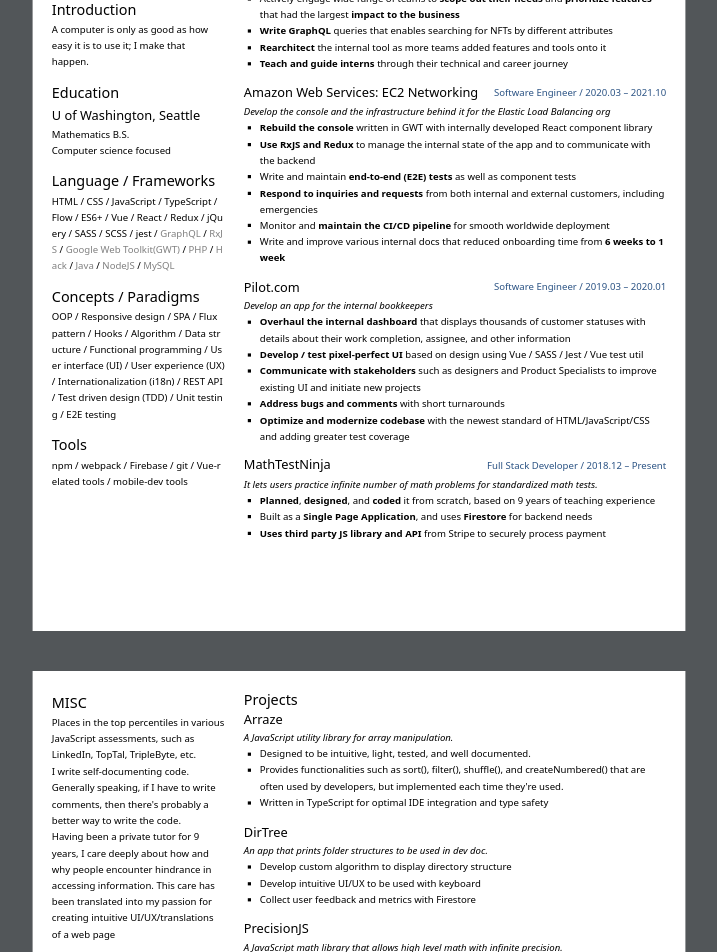
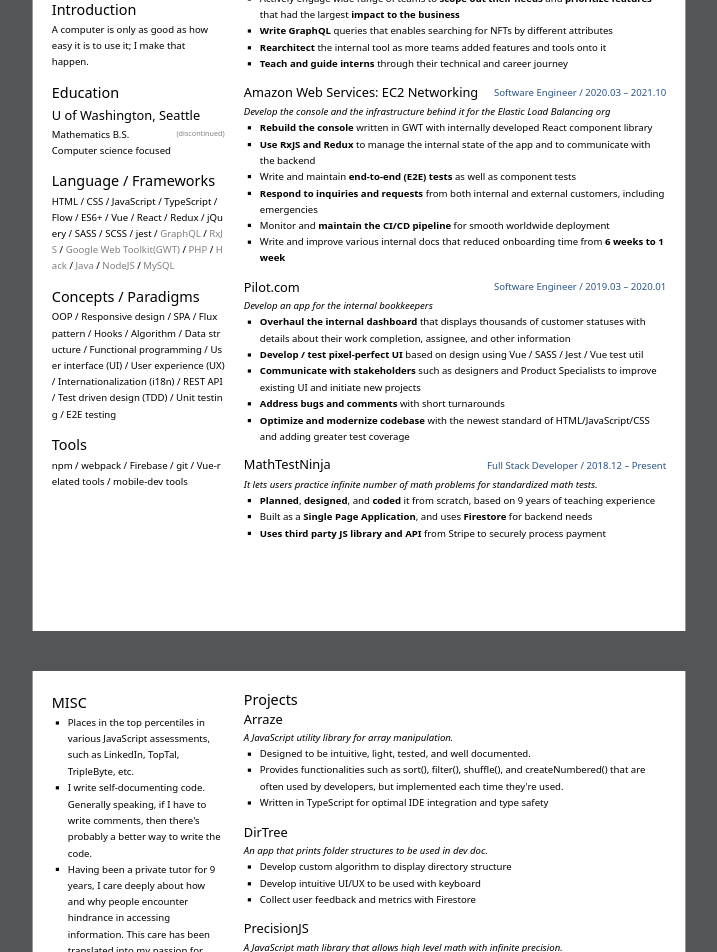
Before and after one commit to jko206/jko-dev, a Vue app: page / in a window 1280 px wide. Shown: the part 480-1432 px from the top of the page, without its empty margins (281-998 px from the left). Built offline with nearby package versions, Linux system fonts and the light colour scheme.

Commit message:
revise and add styles

```diff
--- a/src/App.vue
+++ b/src/App.vue
@@ -50,7 +50,10 @@
           <h2>Education</h2>
           <h3>U of Washington, Seattle</h3>
           <ul class="plain-list">
-            <li>Mathematics B.S.</li>
+            <li class="flex justify-between">
+              <span>Mathematics B.S.</span>
+              <span class="small-text">(discontinued)</span>
+            </li>
             <li>Computer science focused</li>
           </ul>
         </div>
@@ -262,7 +265,7 @@
       <div class="col-1">
         <div class="section">
           <h2>MISC</h2>
-          <ul class="hash-list">
+          <ul class="job-desc-list">
             <li>
               Places in the top percentiles in various JavaScript assessments, such as LinkedIn,
               TopTal, TripleByte, etc.
@@ -274,7 +277,7 @@
             <li>
               Having been a private tutor for 9 years, I care deeply about how and why people
               encounter hindrance in accessing information. This care has been translated into my
-              passion for creating intuitive UI/UX/translations of a web page
+              passion for creating intuitive UI/UX.
             </li>
           </ul>
         </div>
@@ -339,7 +342,9 @@
   font-size: 18px
 h3
   font-size: 16px
-
+.small-text
+  font-size: 9px
+  color: gray
 .section
   font-size: 12px
   color: aaa
@@ -414,7 +419,6 @@
     margin: 0
   .background
     transform: scale(1)
-
-.main:after
-  background-color: var(--jko-blue)
+  .main:after
+    background-color: var(--jko-blue)
 </style>
```
